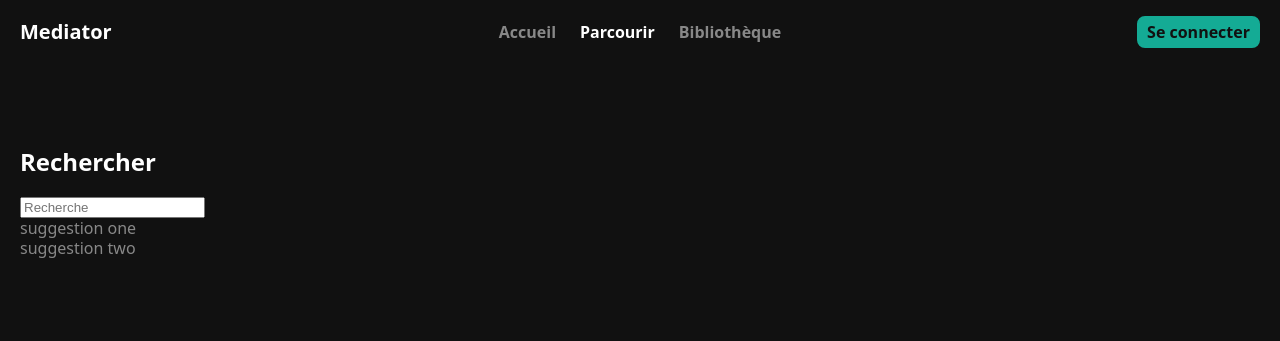
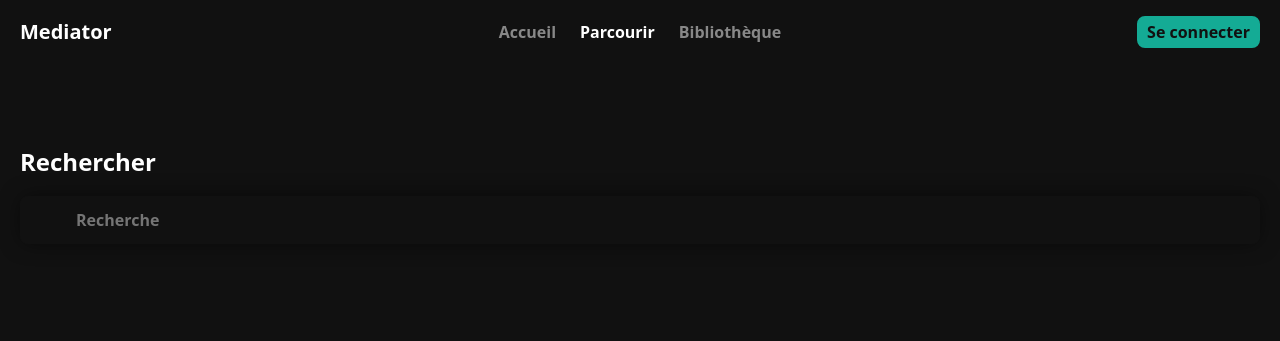
Before and after one commit to bastiensoucasse/mediator-og, a PHP site: page /browse in a window 1280 px wide. Shown: the top 341 px of the page. Run offline with PHP 8.4, Linux system fonts and the light colour scheme.

Commit message:
Search CSS

```diff
--- a/browse/index.php
+++ b/browse/index.php
@@ -23,11 +23,8 @@ $_PAGE = array(
             <div class="section-name">Rechercher</div>
             <div class="section-content">
                 <div id="search-box" role="search">
-                    <input type="search" id="search-input" role="combobox" aria-autocomplete="list" aria-owns="suggestion-list" aria-expanded="true" placeholder="Recherche" />
-                    <div id="suggestion-list" role="list-box">
-                        <div class="search-suggestion">suggestion one</div>
-                        <div class="search-suggestion">suggestion two</div>
-                    </div>
+                    <input type="search" id="search-input" role="combobox" aria-autocomplete="list" aria-owns="suggestion-list" aria-expanded="false" placeholder="Recherche" />
+                    <div id="suggestion-list" role="list-box"></div>
                 </div>
             </div>
         </div>
--- a/style.css
+++ b/style.css
@@ -1,7 +1,13 @@
 :root
 {
+    --darker-color: #090909;
     --dark-color: #111111;
     --theme-color: #14AB95;
+    --gray-color: #888888;
+    --light-color: #FFFFFF;
+
+    --dark-color-hover: #292929;
+
     --small-box-shadow: 0px 0px 7px -1px rgba(0, 0, 0, .63);
     --large-box-shadow: 0px 0px 21px -3px rgba(0, 0, 0, .63);
 }
@@ -515,3 +521,74 @@ img
         grid-template-columns: 50fr 50fr;
     }
 }
+
+
+/** Search */
+
+#search-box
+{
+    background: var(--dark-color);
+    border-radius: 8px;
+    box-shadow: var(--large-box-shadow);
+    overflow: hidden;
+}
+
+#search-input
+{
+    background: var(--dark-color);
+    border: none;
+    color: var(--light-color);
+    display: block;
+    font-family: inherit;
+    font-size: 16px;
+    font-weight: 700;
+    line-height: 20px;
+    height: 48px;
+    padding: 0px 56px;
+    width: 100%;
+}
+
+#search-input:focus
+{
+    outline: none;
+}
+
+#search-input::placeholder,
+#search-input::-moz-placeholder,
+#search-input:-ms-input-placeholder,
+#search-input::-webkit-input-placeholder
+{
+    color: var(--gray-color);
+}
+
+#search-input[aria-expanded=false] + #suggestion-list
+{
+    display: none;
+}
+
+#search-input[aria-expanded=true] + #suggestion-list
+{
+    border-top: 1px solid var(--darker-color);
+    display: block;
+    padding: 8px 0px;
+}
+
+.suggestion
+{
+    align-items: center;
+    color: var(--gray-color);
+    cursor: pointer;
+    display: flex;
+    font-size: 14px;
+    font-weight: 500;
+    height: 48px;
+    line-height: 18px;
+    overflow: hidden;
+    padding: 0px 56px;
+    user-select: none;
+}
+
+.suggestion:hover
+{
+    background: var(--dark-color-hover);
+}
```
